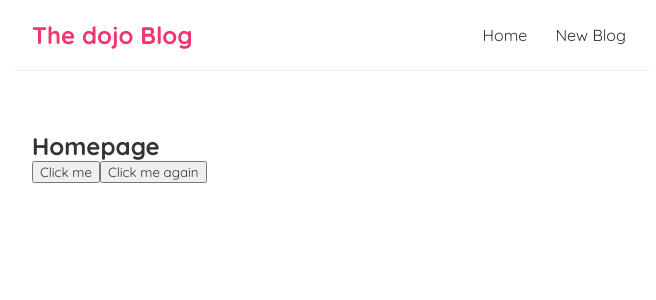
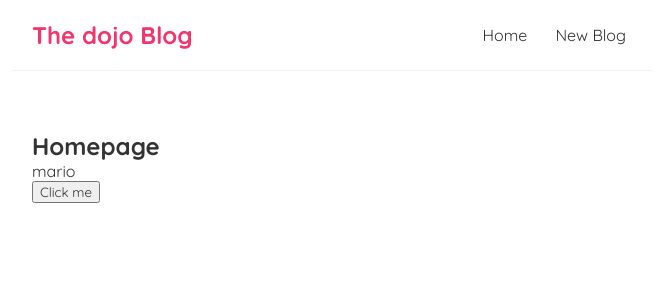
Before and after one commit to PedroPiveta/reactLearning, a React (Create React App) app: page / in a window 1280 px wide. Shown: the top 300 px of the page, without its empty margins (308-964 px from the left). Built offline with nearby package versions, Linux system fonts and the light colour scheme.

Commit message:
useState hook

```diff
--- a/src/Home.js
+++ b/src/Home.js
@@ -1,18 +1,18 @@
+import { useState } from "react";
+
 const Home = () => {
+    // let name = 'mario';
+    const [name, setName] = useState('mario');
 
-    const handleClick = (e) => {
-        console.log('hello', e);
-    }
-
-    const handleClickAgain = (name, e) => {
-        console.log('Hello, ' + name, e.target);
+    const handleClick = () => {
+        setName('luigi');
     }
 
     return (
         <div className="home">
             <h2>Homepage</h2>
+            <p>{ name }</p>
             <button onClick={handleClick}>Click me</button>
-            <button onClick={(e) => handleClickAgain('mario', e)}>Click me again</button>
         </div>
     );
 }
```
